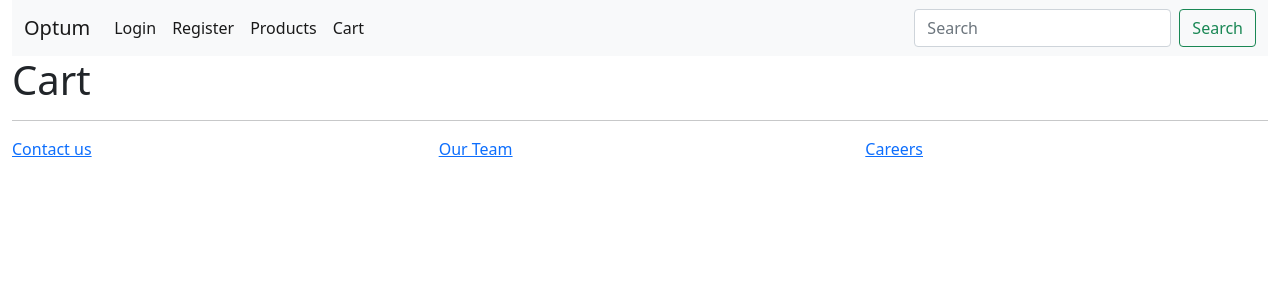
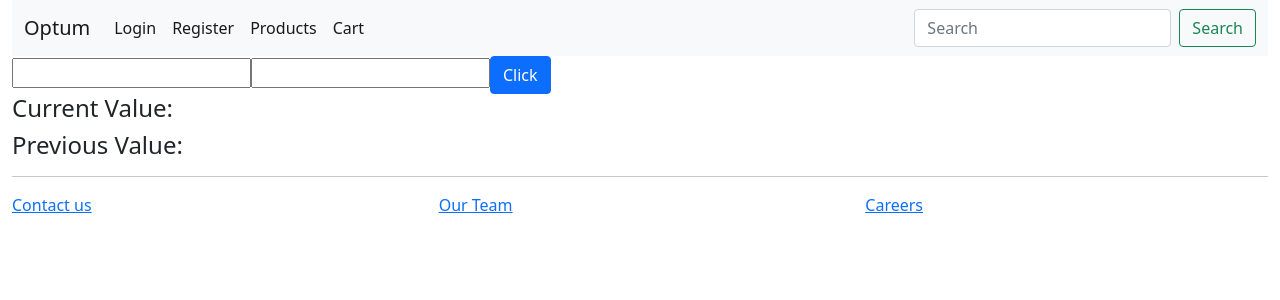
Before and after one commit to kiran-blockchain/react-optum, a React (Create React App) app in the folder ekart/: page /cart in a window 1280 px wide. Shown: the top 300 px of the page. Built offline with nearby package versions, Linux system fonts and the light colour scheme.

Commit message:
added changes

```diff
--- a/ekart/src/Pages/Cart.jsx
+++ b/ekart/src/Pages/Cart.jsx
@@ -1,7 +1,36 @@
-export const Cart=()=>{
-    return(
+import { useEffect, useRef, useState } from "react"
+
+export const Cart = () => {
+    const [inputValue, setInputValue] = useState("");
+    const [xyz,setXyz] = useState('')
+    const inputElement = useRef();
+    const previousInputValue = useRef("");
+    let previousValue=''
+    const focusInput = () => {
+        inputElement.current.focus();
+    }
+    useEffect(() => {
+        previousInputValue.current = inputValue
+    }, [inputValue,xyz])
+    return (
         <div>
-            <h1>Cart</h1>
+             <input type="text"
+
+                onChange={e => {
+                    setXyz(e.target.value)
+                }}
+            />
+            <input type="text"
+                ref={inputElement}
+                onChange={e => {
+                    setInputValue(e.target.value)
+                }}
+            />
+            <button class="btn btn-primary" onClick={e => {
+                focusInput();
+            }}>Click</button>
+            <h4>Current Value:  {inputValue}</h4>
+            <h4>Previous Value:  {previousValue}</h4>
         </div>
     )
 }
```
